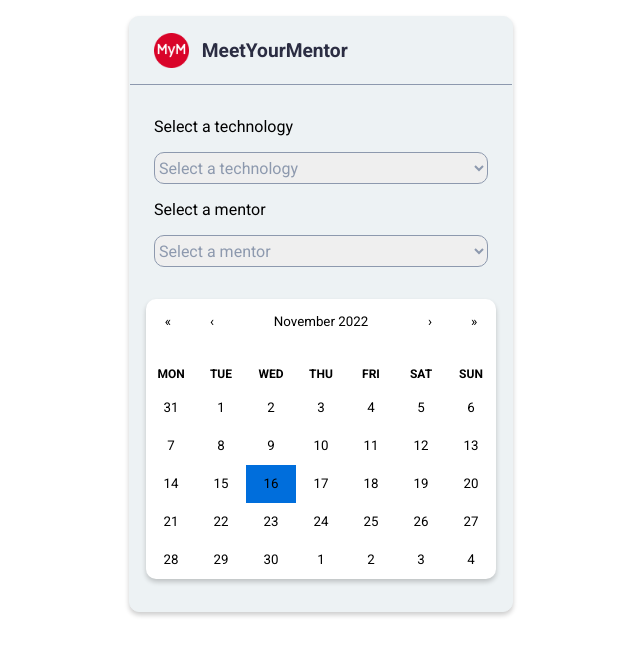
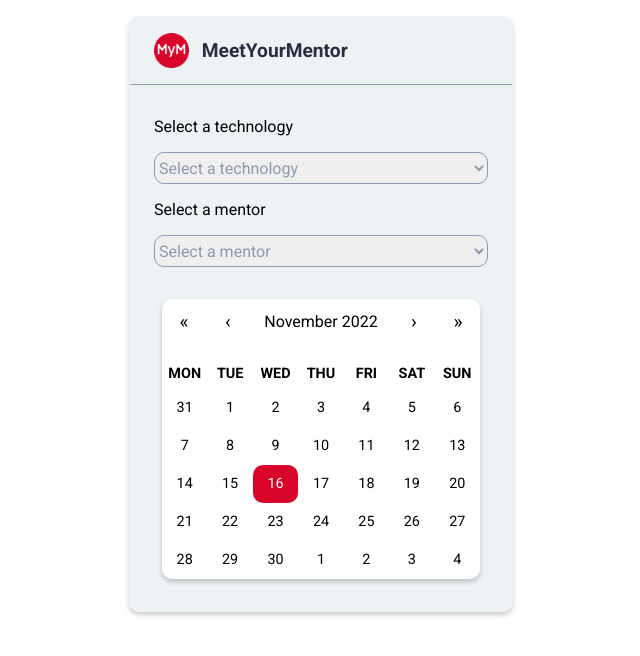
Before and after one commit to SaadiaELF/MeetYourBuddy, a React (Create React App) app: page / in a window 1280 px wide. Shown: the top 656 px of the page, without its empty margins (319-959 px from the left). Built offline with nearby package versions, Linux system fonts and the light colour scheme.

Commit message:
Styling calendar

```diff
--- a/src/App.css
+++ b/src/App.css
@@ -89,14 +89,39 @@
 .react-calendar {
   width: auto;
   align-self: center;
-  margin: 0 1rem;
+  margin: 0 2rem;
   border: none;
   border-radius: 10px;
   box-shadow: 0 3px 5px rgb(0 0 0 / 0.2);
 }
 
+.react-calendar__navigation__label span {
+  font-size: 1rem;
+}
+
+.react-calendar__navigation__arrow {
+  font-size: 1.2rem;
+}
+
 abbr {
+  font-size: 0.9rem;
   text-decoration: none;
+}
+
+.react-calendar__tile {
+  border-radius: 10px;
+}
+
+.react-calendar__tile--active {
+  background-color: var(--dark-red) !important;
+}
+
+.react-calendar__tile--active:hover {
+  background-color: var(--light-red) !important;
+}
+
+.react-calendar__tile--active abbr {
+  color: var(--white) !important;
 }
 
 @media screen and (min-width:600px) {
```
